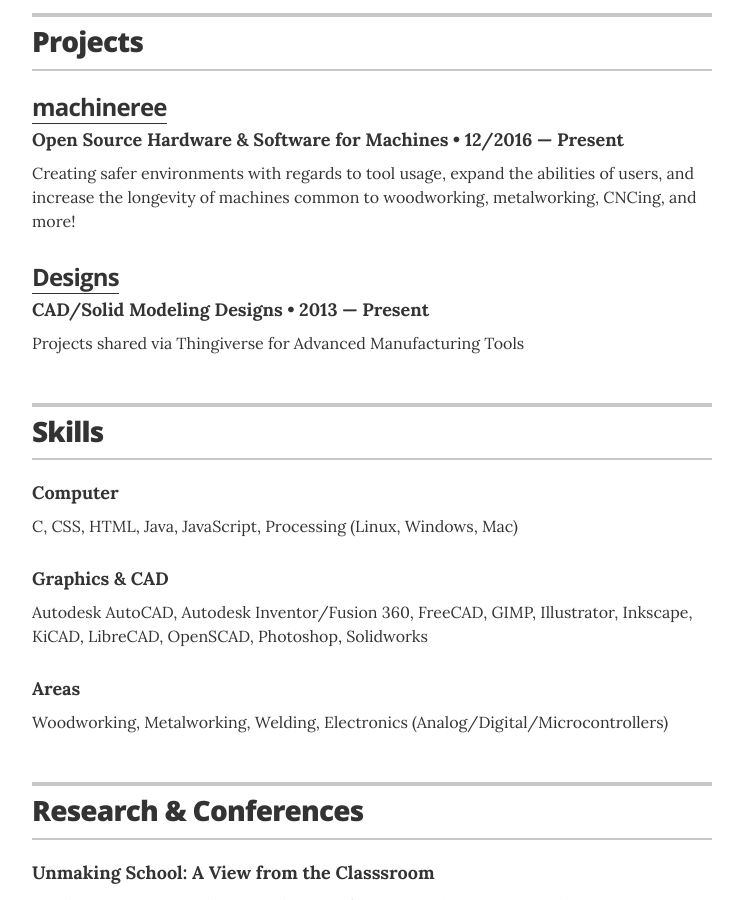
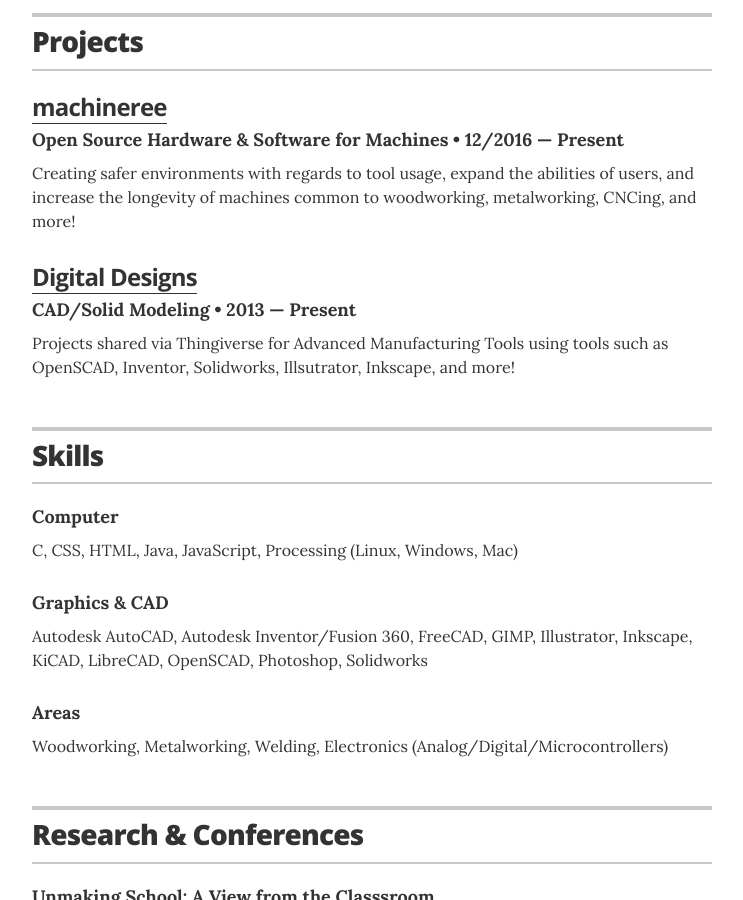
Before and after one commit to eabredder/eabredder.github.io, a Jekyll site: the page built from index.html, in a window 1280 px wide and 900 px high, scrolled down 1598 px. Shown: the whole window, without its empty margins (268-1011 px from the left). Built offline with Jekyll 4.4.1, drawn with Linux system fonts in a browser that asks for light colours.

Commit message:
Update resume.html

```diff
--- a/_layouts/resume.html
+++ b/_layouts/resume.html
@@ -142,9 +142,9 @@
         </div>
 
         <div class="resume-item">
-          <h3 class="resume-item-title"><a href="http://www.thingiverse.com/ebredder/">Designs</a></h3>
-          <h4 class="resume-item-details">CAD/Solid Modeling Designs &bull; 2013 &mdash; Present</h4>
-          <p class="resume-item-copy">Projects shared via Thingiverse for Advanced Manufacturing Tools</p>
+          <h3 class="resume-item-title"><a href="http://www.thingiverse.com/ebredder/designs">Digital Designs</a></h3>
+          <h4 class="resume-item-details">CAD/Solid Modeling &bull; 2013 &mdash; Present</h4>
+          <p class="resume-item-copy">Projects shared via Thingiverse for Advanced Manufacturing Tools using tools  such as OpenSCAD, Inventor, Solidworks, Illsutrator, Inkscape, and more!</p>
         </div>
 
       </section>
```
